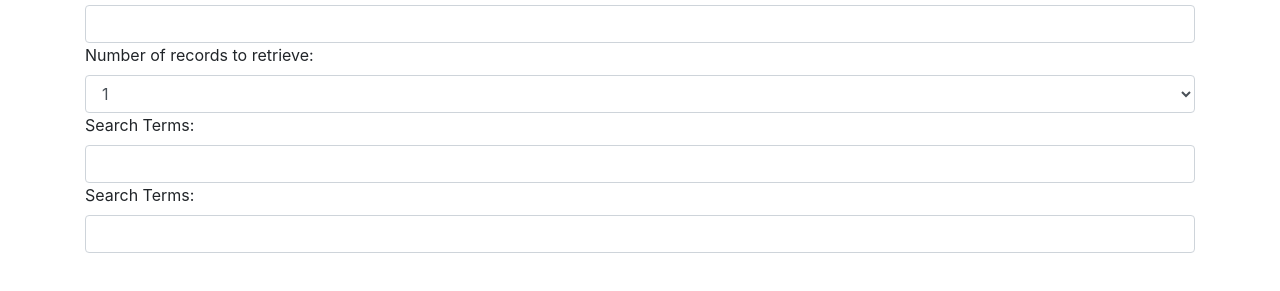
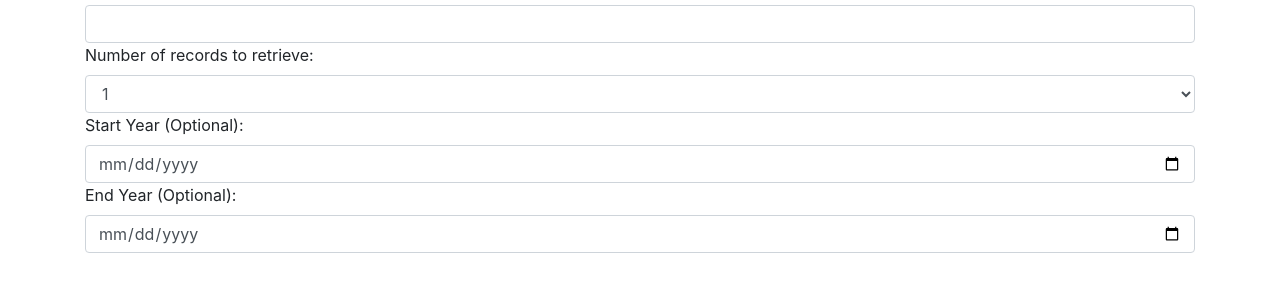
Before and after one commit to CaptainEFFF/NYTimesArticleSearch, a plain HTML site: page index.html in a window 1280 px wide. Shown: the part 127-418 px from the top of the page. Drawn offline with nearby package versions, Linux system fonts and the light colour scheme; no server answers.

Commit message:
added search dates

```diff
--- a/index.html
+++ b/index.html
@@ -32,10 +32,10 @@
                         <option>5</option>
                         <option>10</option>
                     </select>
-                    <label for="keywords">Search Terms: </label>
-                    <input type="text" class="form-control" id="keywords">
-                    <label for="keywords">Search Terms: </label>
-                    <input type="text" class="form-control" id="keywords">
+                    <label for="keywords">Start Year (Optional): </label>
+                    <input type="date" class="form-control" id="keywords">
+                    <label for="keywords">End Year (Optional): </label>
+                    <input type="date" class="form-control" id="keywords">
                 </form>
             </div>
         </div>
```
